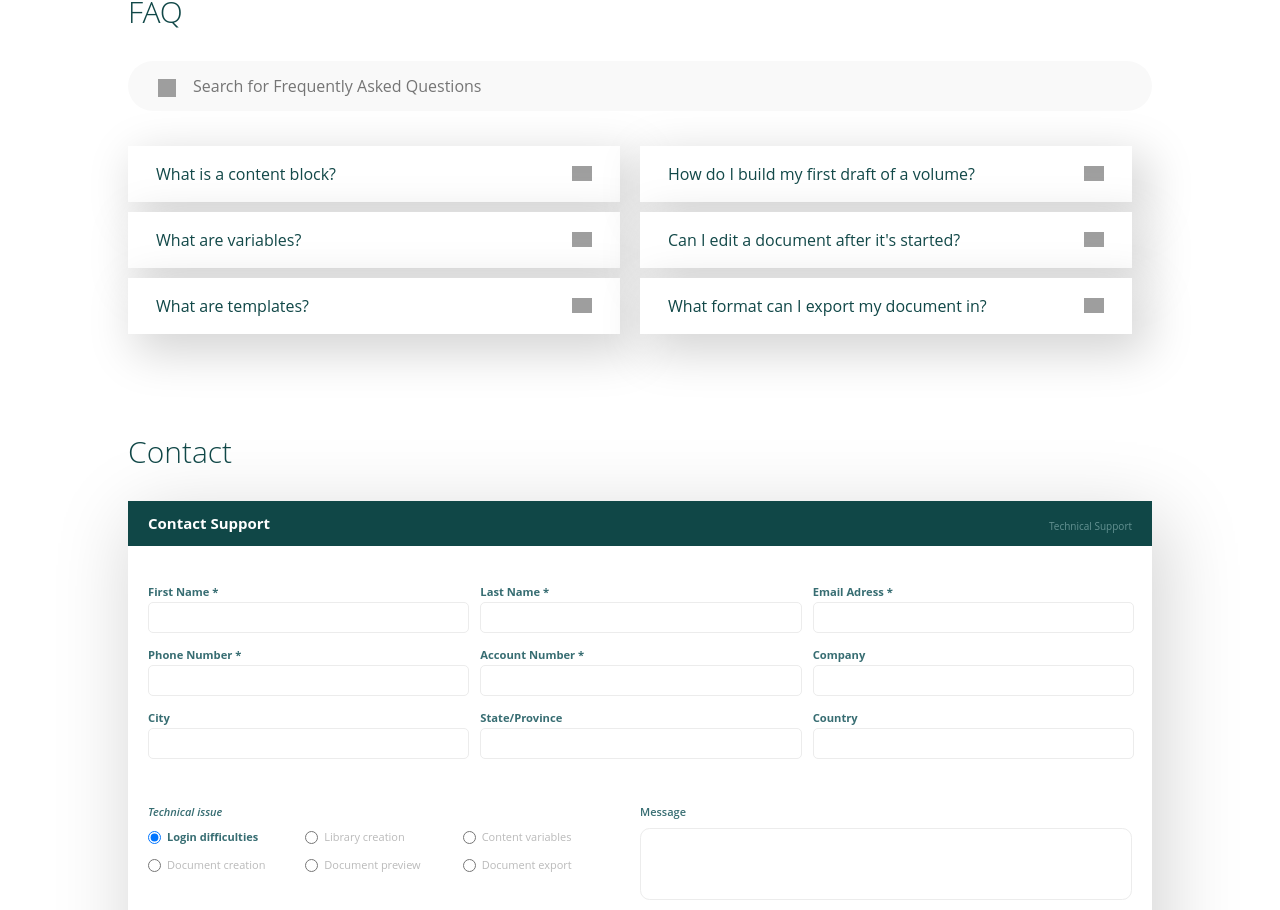
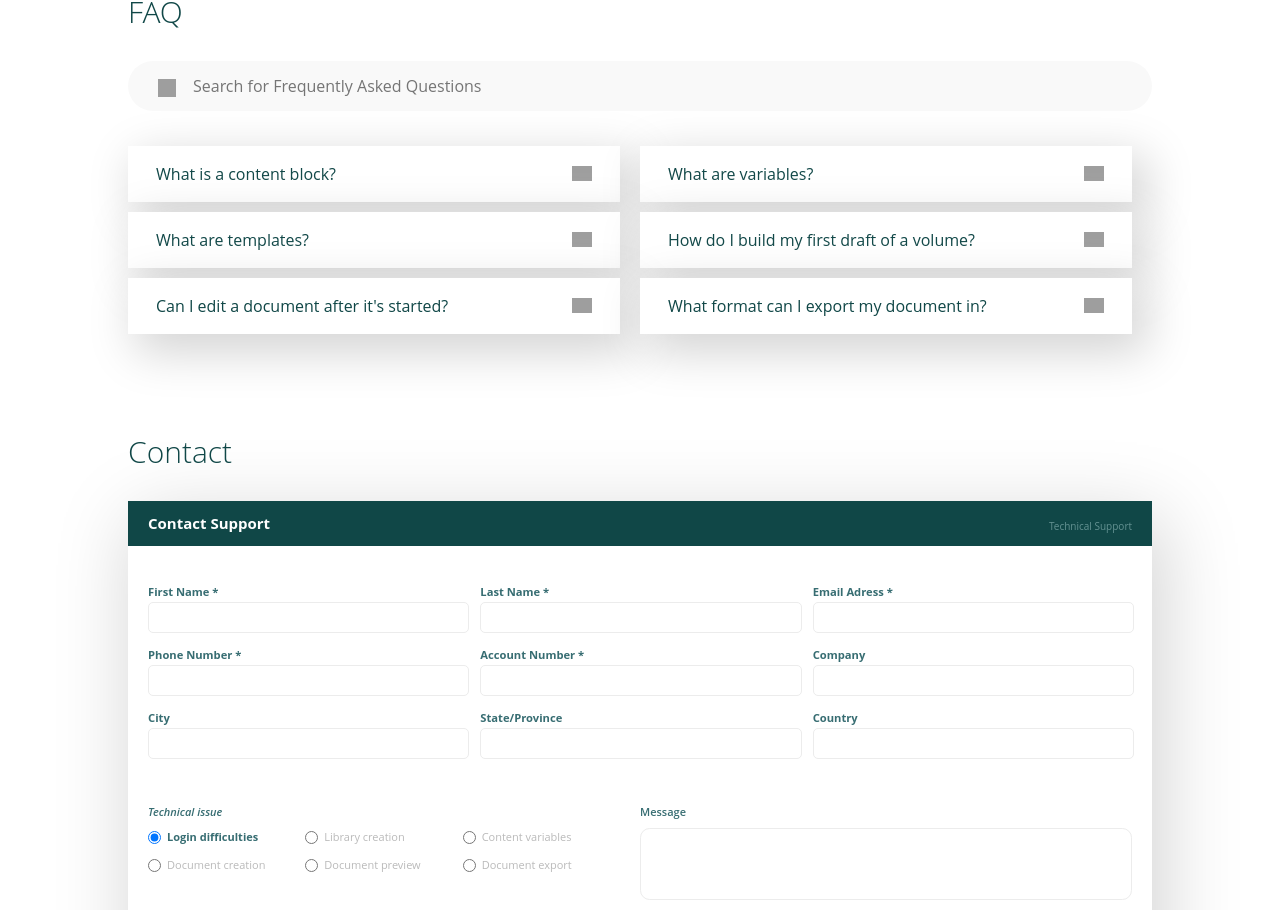
Before and after one commit to lsrockdev/app-builder-react, a React (Create React App) app: page / in a window 1280 px wide. Shown: the part 1127-2037 px from the top of the page. Built offline with nearby package versions, Linux system fonts and the light colour scheme; grey boxes are pictures that could not be loaded.

Commit message:
Display all FAQ items

```diff
--- a/src/components/FAQ.css
+++ b/src/components/FAQ.css
@@ -27,17 +27,15 @@
 }
 .faq-items-container{
   display: flex;
+  flex-wrap: wrap;
   justify-content: space-between;
   align-items: flex-start;
 }
-.faq-items-col{
-  display: flex;
-  flex-wrap: wrap;
-  width: 50%;
+.faq-item-container{
+  flex:0 0 1;
+  width:50%;
+  box-sizing: border-box;
   padding-right: 20px;
-}
-.faq-item-container{
-  width:100%;
 }
 .faq-item-container-inner{
   width: 100%;
--- a/src/components/FAQ.js
+++ b/src/components/FAQ.js
@@ -4,9 +4,43 @@ import '../App.css';
 import './FAQ.css';
 
 class FAQ extends Component{
+  constructor(){
+    super();
+    this.faqs = [
+      {
+          title:"What is a content block?",
+          text:"Your content is stored is easy-to-manage building blocks, whether as whole section with multiple paragraphs, a single paragraph, or even a single sentence."
+      },
+      {
+          title:"What are variables?",
+          text:"Variables are the tools for personalizing your content block. Insert one anytime you need to refer to a changing piece of data such as a company name, a personal name, a location, a title, statistics such as number of employees, and much more."
+      },
+      {
+          title:"What are templates?",
+          text:"Templates are time-saving first drafts of volumes that we put together for you with content blocks from your library, for frequently used proposal situations. For example, a management volume for a file management contract where you are the incumbent."
+      },
+      {
+          title:"How do I build my first draft of a volume?",
+          text:"Drag and drop your content blocks in the order needed for your document. When you’re satisfied with the result, click on Preview. At this stage, fill in the values for your variables."
+      },
+      {
+          title:"Can I edit a document after it's started?",
+          text:"Yes. Go to the Edit Documents link and click on the document you’ve already saved to change."
+      },
+      {
+          title:"What format can I export my document in?",
+          text:"We support export into Microsoft word. Expert your content in your own branded, compliant design template."
+      },
+    ]
+  }
   render(){
+    let faqComponents = this.faqs.map(function(el){
+      return (<FAQItem
+        title={el.title}
+        text={el.text}/>
+      )
+    });
     return (
-
       <div className="content-container-1">
         <div className="content-container-2">
           <h1 className="content-header">FAQ</h1>
@@ -16,28 +50,7 @@ class FAQ extends Component{
             </i>
           </div>
           <div className="faq-items-container">
-            <div className="faq-items-col">
-              <FAQItem
-                title="What is a content block?"
-                text="Your content is stored is easy-to-manage building blocks, whether as whole section with multiple paragraphs, a single paragraph, or even a single sentence."/>
-              <FAQItem
-                title="What are variables?"
-                text="Variables are the tools for personalizing your content block. Insert one anytime you need to refer to a changing piece of data such as a company name, a personal name, a location, a title, statistics such as number of employees, and much more."/>
-              <FAQItem
-                title="What are templates?"
-                text="Templates are time-saving first drafts of volumes that we put together for you with content blocks from your library, for frequently used proposal situations. For example, a management volume for a file management contract where you are the incumbent."/>
-            </div>
-            <div className="faq-items-col">
-              <FAQItem
-                title="How do I build my first draft of a volume?"
-                text="Drag and drop your content blocks in the order needed for your document. When you’re satisfied with the result, click on Preview. At this stage, fill in the values for your variables."/>
-              <FAQItem
-                title="Can I edit a document after it's started?"
-                text="Yes. Go to the Edit Documents link and click on the document you’ve already saved to change."/>
-              <FAQItem
-                title="What format can I export my document in?"
-                text="We support export into Microsoft word. Expert your content in your own branded, compliant design template."/>
-              </div>
+            {faqComponents}
             </div>
           </div>
         </div>
```
